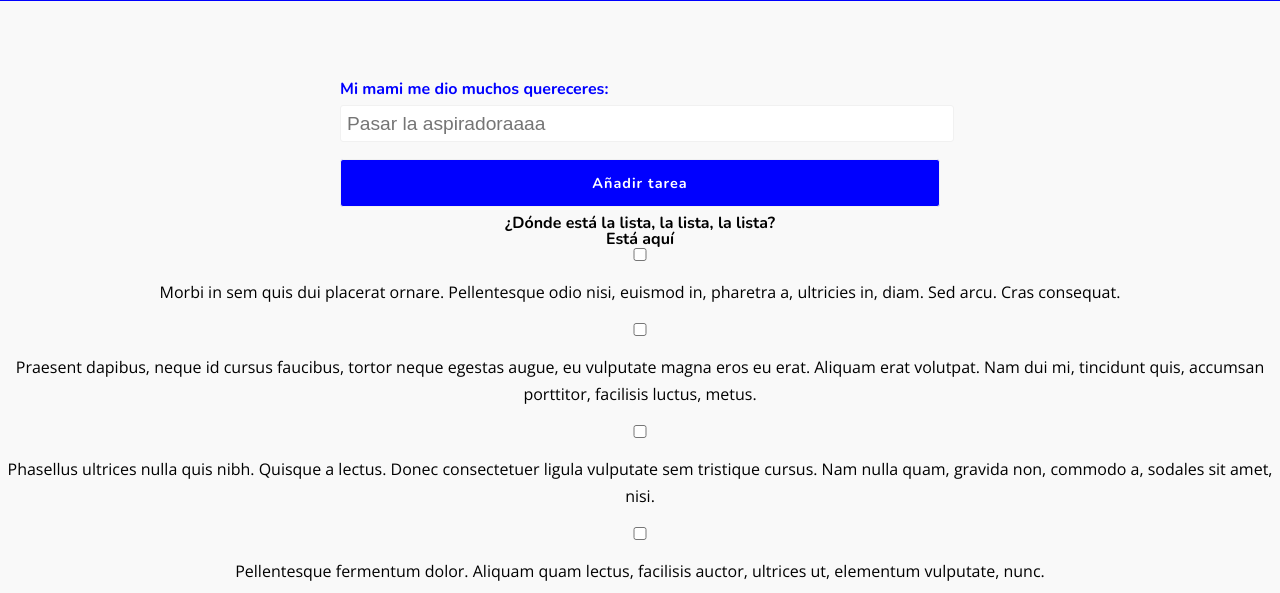
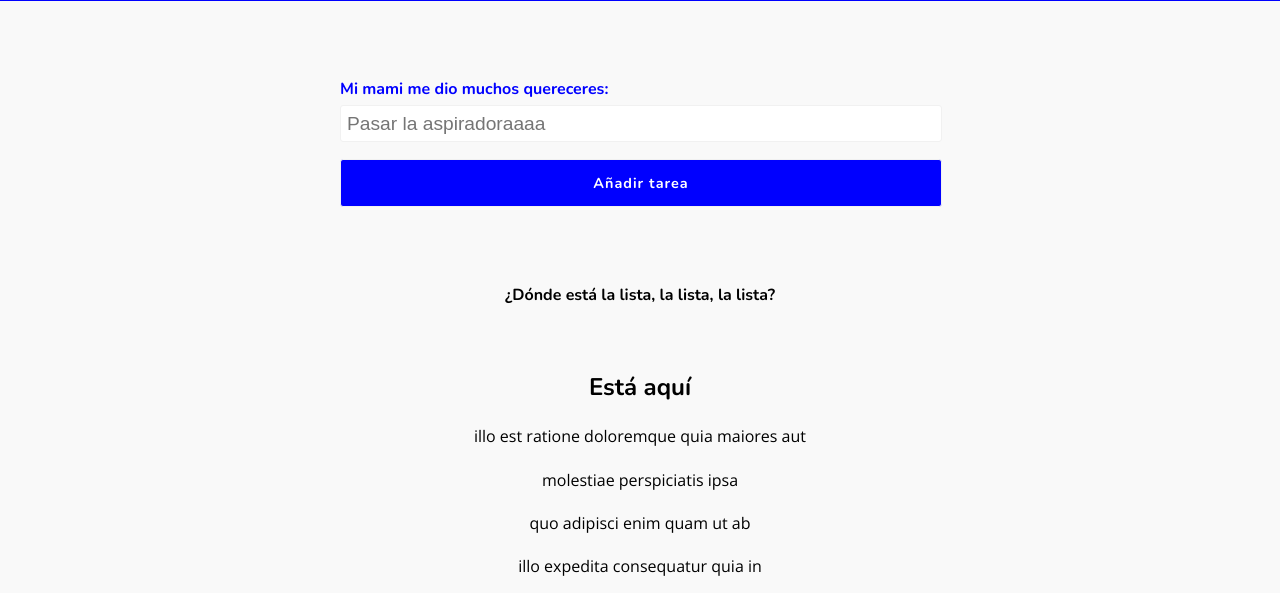
Before and after one commit to caterinadasilva/lista-tareas, a plain HTML site: page assets/index.html in a window 1280 px wide. Shown: the part 359-952 px from the top of the page. Drawn offline with nearby package versions, Linux system fonts and the light colour scheme.

Commit message:
Listado dinámico funcionando

```diff
--- a/assets/css/style.css
+++ b/assets/css/style.css
@@ -98,7 +98,7 @@ label {
 }
 
 input, select {
-    width: 100%;
+    width: 98%;
     border-radius: 3px;
     border: 1px solid #f1f1f1;
     line-height: 120%;
@@ -117,9 +117,10 @@ input, select {
   background-color: blue;
   letter-spacing: 1px;
   font-size: 90%;
-  padding: 1em .5em;
+  padding: 1em 0;
   transition: .5s ease all;
   margin: 1.2em 0 .5em;
+  width: 100%;
 }
 
 .btn:hover, .btn:active, .btn:focus {
@@ -151,6 +152,10 @@ small {
   font-size: .8rem;
 }
 
+#lista {
+    margin: 5em 3em 3em;
+}
+
 footer {
   display: block;
   text-align: center;
--- a/assets/index.html
+++ b/assets/index.html
@@ -1,24 +1,23 @@
 <!DOCTYPE html>
 <html lang="es_CL">
 <head>
-	<title>Quehaceres</title>
+	<title>Quereceres</title>
 	<meta charset="utf-8">
 	<meta name="viewport" content="width=device-width, initial-scale=1.0">
-	<meta name="description" content="Desarrollo de proyecto final del segundo sprint.
-">
+	<meta name="description" content="Desarrollo de proyecto final del segundo sprint.">
 	<meta name="author" content="Caterina Da Silva">
 	<link href="https://fonts.googleapis.com/css?family=Nunito:700|Open+Sans:400,700" rel="stylesheet">
 	<link rel="stylesheet" type="text/css" href="css/style.css">
 </head>
 <body>
 	<header>
-		<div class="contenedor">
+		<div class="container">
 			<h3>¡Ayúrame!</h3>
 			<h1>Tengo muchos quereceres</h1>
 		</div>
 	</header>
 	<section id="cuerpo">
-		<div class="contenedor">
+		<div class="container">
 			<div id="nuevo">
 				<form action="#" method="post">
 					<div>
@@ -27,46 +26,16 @@
 					</div>
 
 					<div>
-						<input onclick="anadirTarea()" class="btn" type="submit" value="Añadir tarea" />
+						<input onclick="anadirTarea()" class="btn" value="Añadir tarea" />
 					</div>
 				</form>
 			</div>
 
 			<div id="lista">
 				<h2>¿Dónde está la lista, la lista, la lista?</h2>
-				<h4>Está aquí</h4>
+				<h3>Está aquí</h3>
 				<ul id="tareas">
-					<li>
-						<div class="list-item-check">
-							<input type="checkbox" name="checkbox" />
-						</div>
-						<div class="list-item-title">
-							<p>Morbi in sem quis dui placerat ornare. Pellentesque odio nisi, euismod in, pharetra a, ultricies in, diam. Sed arcu. Cras consequat.</p>
-						</div>
-					 </li>
-					<li>
-						<div class="list-item-check">
-							<input type="checkbox" name="checkbox" />
-						</div>
-						<div class="list-item-title">
-							<p>Praesent dapibus, neque id cursus faucibus, tortor neque egestas augue, eu vulputate magna eros eu erat. Aliquam erat volutpat. Nam dui mi, tincidunt quis, accumsan porttitor, facilisis luctus, metus.</p>
-						</div>
-					</li>
-					<li>
-					<div class="list-item-check">
-							<input type="checkbox" name="checkbox" />
-						</div>
-						<div class="list-item-title">
-							<p>Phasellus ultrices nulla quis nibh. Quisque a lectus. Donec consectetuer ligula vulputate sem tristique cursus. Nam nulla quam, gravida non, commodo a, sodales sit amet, nisi.</p>
-						</div>
-					</li>
-					<li><div class="list-item-check">
-							<input type="checkbox" name="checkbox" />
-						</div>
-						<div class="list-item-title">
-							<p>Pellentesque fermentum dolor. Aliquam quam lectus, facilisis auctor, ultrices ut, elementum vulputate, nunc.</p>
-						</div>
-					</li>
+
 				</ul>
 			</div>
 		</div>
--- a/assets/js/data.js
+++ b/assets/js/data.js
@@ -15,12 +15,11 @@ function Queue(){
   };
 }
 
-var data = new Queue();
-data = [
+var tareasAnteriores = [
   {
     "userId": 1,
     "id": 1,
-    "title": "delectus aut autem",
+    "title": "200delectus aut autem",
     "completed": false
   },
   {
@@ -1202,19 +1201,53 @@ data = [
   {
     "userId": 10,
     "id": 198,
-    "title": "quis eius est sint explicabo",
+    "title": "3quis eius est sint explicabo",
     "completed": true
   },
   {
     "userId": 10,
     "id": 199,
-    "title": "numquam repellendus a magnam",
+    "title": "2numquam repellendus a magnam",
     "completed": true
   },
   {
     "userId": 10,
     "id": 200,
-    "title": "ipsam aperiam voluptates qui",
+    "title": "1ipsam aperiam voluptates qui",
     "completed": false
   }
 ];
+
+function Tarea(userId, title, completed) {
+	this.userId = userId,
+	this.title = title,
+	this.completed = completed
+};
+
+var data = new Queue();
+
+function lifo(arr){
+    for(var i = arr.length - 1; i >= 0; i--){
+    	var anterior = new Tarea (arr[i].userId,arr[i].title,arr[i].completed);
+      data.enqueue(anterior);
+    }
+  return data.dataStore;
+}
+lifo(tareasAnteriores);
+function printTareas() {
+	var tareas = document.getElementById('tareas');
+	var dataDiez = data.dataStore.slice(data.dataStore.length-10, data.dataStore.length);
+
+	console.log(dataDiez);
+	dataDiez.forEach(function(elem){tareas.innerHTML += "<li><p>" + elem.title + "</p></div></li>";});
+
+}
+printTareas();
+function anadirTarea(){
+	var tituloTarea = document.getElementById('name').value;
+	var nuevaTarea = new Tarea (1, tituloTarea, false);
+	data.enqueue(nuevaTarea);
+	console.log(nuevaTarea);
+	tareas.innerHTML = "";
+	printTareas();
+}
--- a/assets/js/script.js
+++ /dev/null
@@ -1,3 +0,0 @@
-function anadirTarea(){
-	alert("miau");
-}
```
